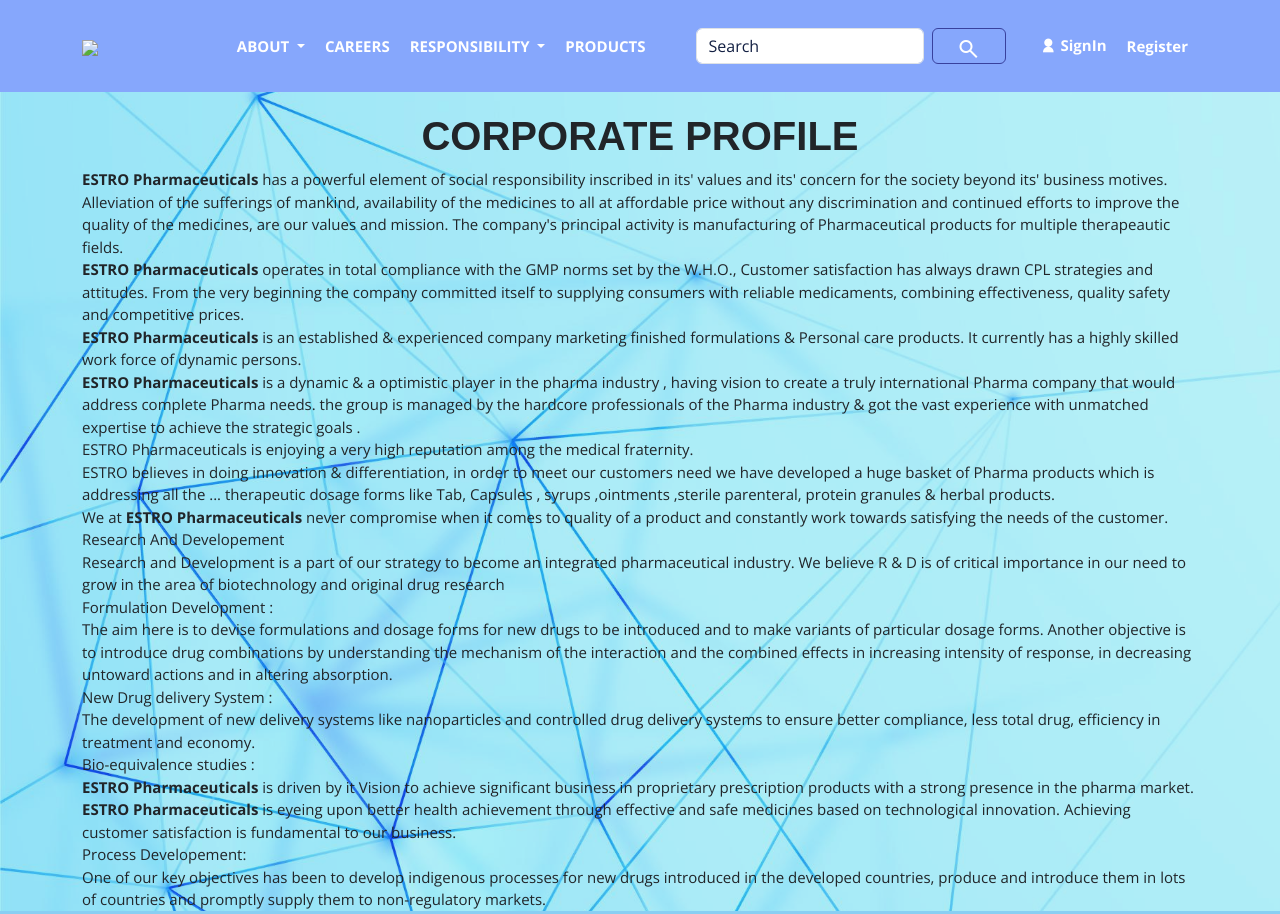
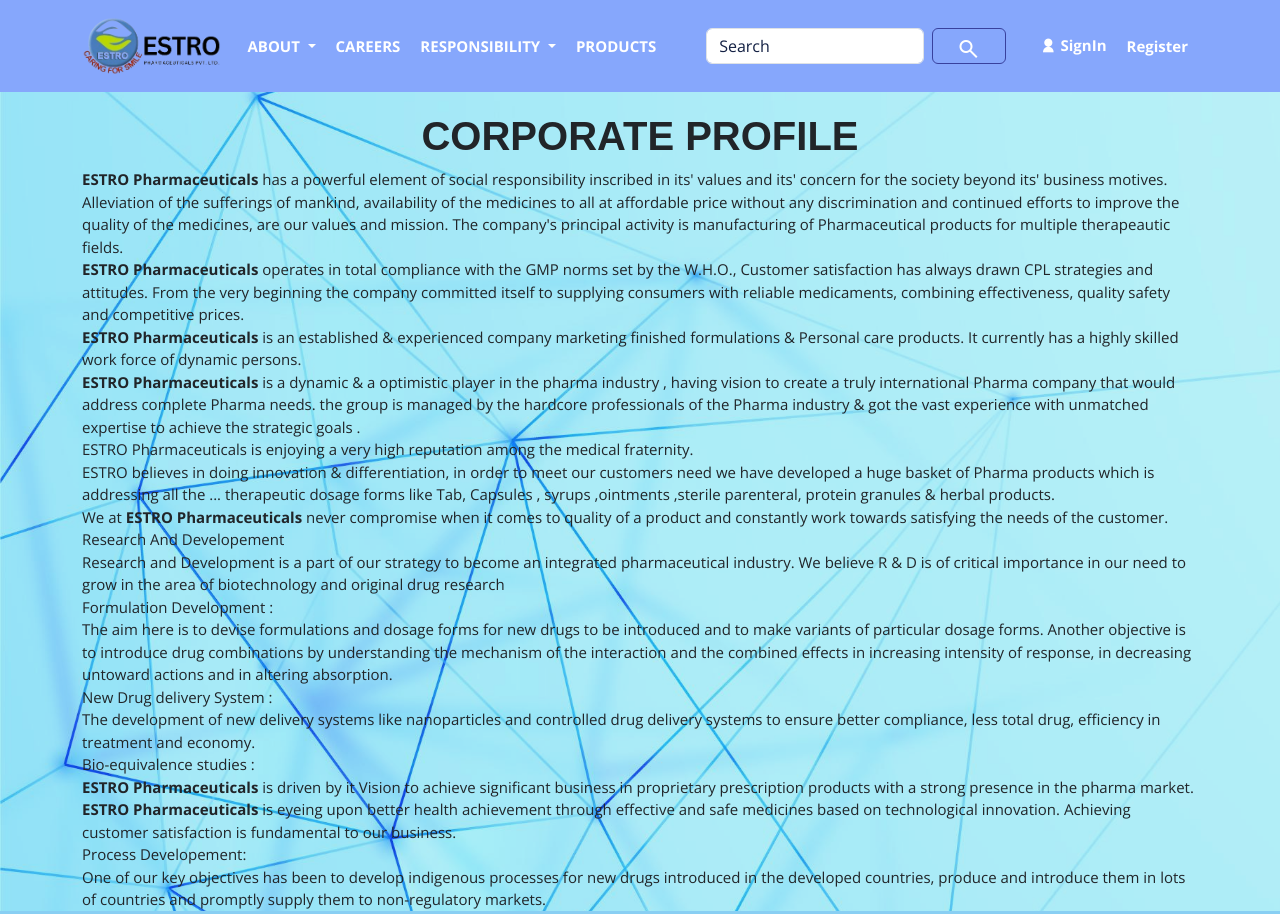
Before and after one commit to estropharam/NewEstro, a plain HTML site: page corporate.html in a window 1280 px wide. Shown: the top 914 px of the page. Drawn offline with nearby package versions, Linux system fonts and the light colour scheme.

Commit message:
Update corporate.html

```diff
--- a/corporate.html
+++ b/corporate.html
@@ -20,7 +20,7 @@
     <div class="container">
       <nav class="navbar navbar-expand-lg ">
         <div class="container-fluid">
-          <a class="navbar-brand" href="./index.html"><img class="logo1" src="./Images/ESTRO-removebg-preview (1).png"></h5></a>
+          <a class="navbar-brand" href="./index.html"><img class="logo1" src="./Images/TEAMIMAGES/ESTRO-lOGO.png"></h5></a>
           <button class="navbar-toggler" type="button" data-bs-toggle="collapse"
             data-bs-target="#navbarSupportedContent" aria-controls="navbarSupportedContent" aria-expanded="false"
             aria-label="Toggle navigation">
```
